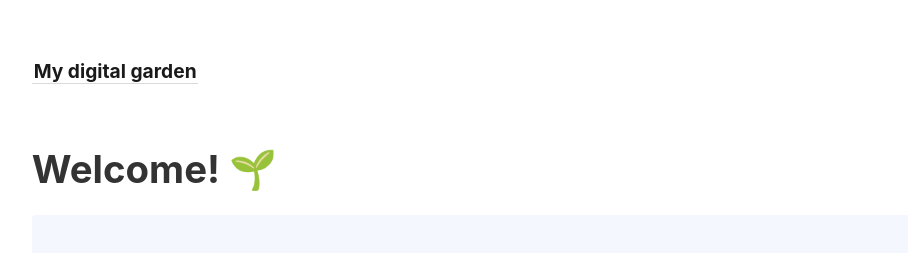
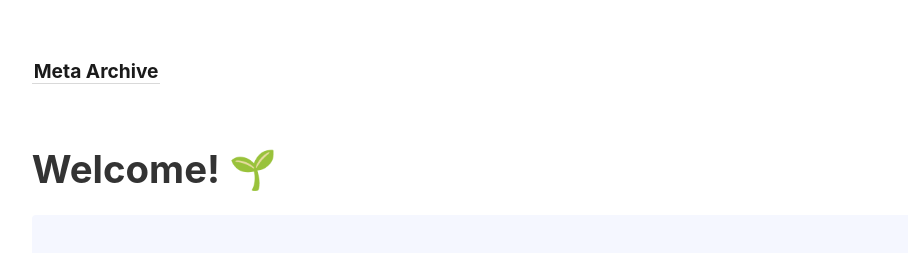
Before and after one commit to seansmeta/secondbrain, a Jekyll site: the page built from _pages/index.md, in a window 1280 px wide. Shown: the top 253 px of the page, without its empty margins (45-953 px from the left). Built offline with Jekyll 4.4.1, drawn with Linux system fonts in a browser that asks for light colours.

Commit message:
Update _config.yml

```diff
--- a/_config.yml
+++ b/_config.yml
@@ -1,4 +1,4 @@
-title:               My digital garden
+title:               Meta Archive
 include:             ['_pages']
 exclude:             ['_includes/notes_graph.json']
 # You may need to change the base URL depending on your deploy configuration.
```
